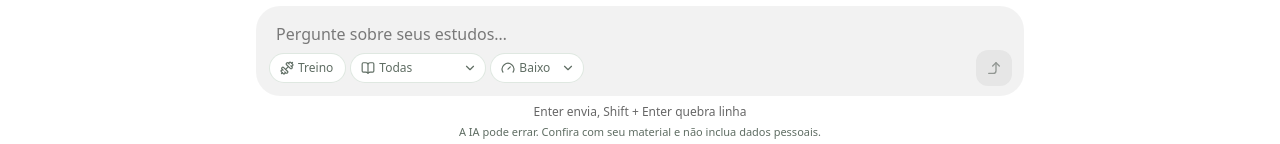
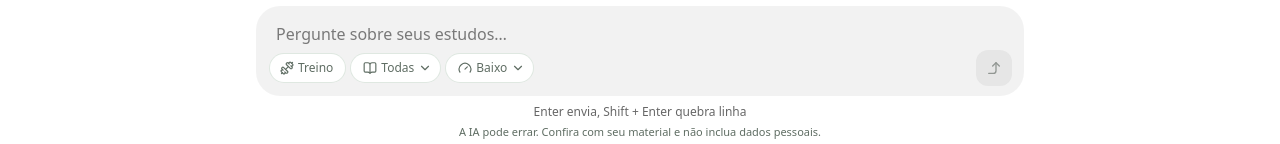
Before and after one commit to miguelvzs/assistente-estudos, a React (Vite) app: page / in a window 1280 px wide. Shown: the part 644-788 px from the top of the page. Built offline with nearby package versions, Linux system fonts and the light colour scheme.

Commit message:
feat(ui): menu de materia e esforco no estilo de chat de IA

```diff
--- a/src/components/FormularioPergunta.jsx
+++ b/src/components/FormularioPergunta.jsx
@@ -1,37 +1,19 @@
-import { BookOpen, ChevronDown, Dumbbell, Gauge } from 'lucide-react';
+import { BookOpen, Dumbbell, Gauge } from 'lucide-react';
 import { AIInputWithLoading } from './ui/ai-input-with-loading';
+import { MenuSelecao } from './ui/menu-selecao';
 import { materias } from '../conteudo/semestre';
 
 // Níveis de esforço de raciocínio do modelo. O servidor só aceita estes valores.
 const esforcos = [
-  { id: 'low', nome: 'Baixo' },
-  { id: 'medium', nome: 'Médio' },
-  { id: 'high', nome: 'Alto' },
+  { id: 'low', nome: 'Baixo', descricao: 'Mais rápido, para dúvidas diretas' },
+  { id: 'medium', nome: 'Médio', descricao: 'Pensa mais antes de responder' },
+  { id: 'high', nome: 'Alto', descricao: 'Mais profundo, para exercícios difíceis' },
 ];
 
-const estiloChip = 'rounded-full py-1.5 text-xs font-medium ring-1 transition-colors focus-visible:outline-2 focus-visible:outline-primary disabled:opacity-60';
-
-// Chip com <select> nativo: acessível e funciona bem no celular.
-// No celular o ícone some para caber; no computador fica à esquerda e a seta à direita, com espaço reservado (pl-7, pr-7) para não cobrir o texto.
-function Chip({ id, rotulo, titulo, icone: Icone, valor, aoMudar, desabilitado, children }) {
-  return (
-    <div className="relative inline-flex shrink-0">
-      <label htmlFor={id} className="sr-only">{rotulo}</label>
-      <Icone className="pointer-events-none absolute top-1/2 left-2.5 hidden sm:block size-3.5 -translate-y-1/2 text-muted-foreground" aria-hidden="true" />
-      <select
-        id={id}
-        value={valor}
-        onChange={(evento) => aoMudar(evento.target.value)}
-        disabled={desabilitado}
-        title={titulo}
-        className={estiloChip + ' appearance-none bg-white pr-7 pl-3 sm:pl-7 text-muted-foreground ring-border hover:text-foreground'}
-      >
-        {children}
-      </select>
-      <ChevronDown className="pointer-events-none absolute top-1/2 right-2 size-3.5 -translate-y-1/2 text-muted-foreground" aria-hidden="true" />
-    </div>
-  );
-}
+const opcoesMateria = [
+  { id: '', nome: 'Todas as matérias', descricao: 'Contexto geral do semestre', sigla: 'Todas' },
+  ...materias.map((m) => ({ id: m.id, nome: m.sigla, descricao: m.nome, sigla: m.sigla })),
+];
 
 // Formulário do projeto: o evento onSubmit chama enviarPergunta, no App.
 // Os chips dentro da caixa ligam o treino e escolhem a matéria e o esforço de raciocínio da IA.
@@ -46,22 +28,32 @@ export default function FormularioPergunta({ pergunta, aoMudar, aoEnviar, carreg
         aria-pressed={treino}
         disabled={carregando}
         title="Modo treino: a IA propõe exercícios e corrige suas respostas"
-        className={estiloChip + ' inline-flex shrink-0 items-center gap-1 px-2.5 sm:pr-3 ' + (treino ? 'bg-primary text-white ring-primary' : 'bg-white text-muted-foreground ring-border hover:text-foreground')}
+        className={'inline-flex shrink-0 items-center gap-1 rounded-full px-2.5 py-1.5 text-xs font-medium ring-1 transition-colors focus-visible:outline-2 focus-visible:outline-primary disabled:opacity-60 sm:pr-3 ' + (treino ? 'bg-primary text-white ring-primary' : 'bg-white text-muted-foreground ring-border hover:text-foreground')}
       >
         <Dumbbell className="size-3.5" aria-hidden="true" />
         <span className="sr-only sm:not-sr-only">Treino</span>
       </button>
-      <Chip id="materia" rotulo="Matéria" titulo="Matéria usada como contexto" icone={BookOpen} valor={materia} aoMudar={aoMudarMateria} desabilitado={carregando}>
-        <option value="">Todas</option>
-        {materias.map((item) => (
-          <option key={item.id} value={item.id}>{item.sigla}</option>
-        ))}
-      </Chip>
-      <Chip id="esforco" rotulo="Esforço de raciocínio" titulo="Esforço de raciocínio: mais esforço, resposta mais pensada e mais lenta" icone={Gauge} valor={esforco} aoMudar={aoMudarEsforco} desabilitado={carregando}>
-        {esforcos.map((item) => (
-          <option key={item.id} value={item.id}>{item.nome}</option>
-        ))}
-      </Chip>
+      <MenuSelecao
+        id="materia"
+        rotulo="Matéria"
+        titulo="Matéria usada como contexto"
+        icone={BookOpen}
+        valor={materia}
+        opcoes={opcoesMateria}
+        curto={(opcao) => opcao.sigla}
+        aoMudar={aoMudarMateria}
+        desabilitado={carregando}
+      />
+      <MenuSelecao
+        id="esforco"
+        rotulo="Esforço de raciocínio"
+        titulo="Quanto a IA pensa antes de responder"
+        icone={Gauge}
+        valor={esforco}
+        opcoes={esforcos}
+        aoMudar={aoMudarEsforco}
+        desabilitado={carregando}
+      />
     </div>
   );
 
--- /dev/null
+++ b/src/components/ui/menu-selecao.jsx
@@ -0,0 +1,128 @@
+// Menu de seleção no estilo do seletor de modelo/esforço de chats de IA:
+// botão-chip que abre um cartão flutuante com título, descrição e ✓ na opção escolhida.
+// Acessível: role listbox/option, setas, Enter, Esc e clique fora fecham.
+import { useEffect, useRef, useState } from 'react';
+import { AnimatePresence, motion } from 'motion/react';
+import { Check, ChevronDown } from 'lucide-react';
+import { cn } from '../../lib/utils';
+
+export function MenuSelecao({ id, rotulo, titulo, icone: Icone, valor, opcoes, aoMudar, desabilitado, curto }) {
+  const [aberto, setAberto] = useState(false);
+  const [posicao, setPosicao] = useState(null);
+  const botao = useRef(null);
+  const lista = useRef(null);
+  const atual = opcoes.find((opcao) => opcao.id === valor) || opcoes[0];
+
+  // Abre acima do botão; posição fixa para não ser cortado pela linha de chips que rola.
+  function abrir() {
+    const r = botao.current.getBoundingClientRect();
+    const tela = Math.min(document.documentElement.clientWidth, window.visualViewport ? window.visualViewport.width : Infinity); // área visível real
+    const largura = Math.min(280, tela - 32);
+    setPosicao({ left: Math.max(8, Math.min(r.left, tela - largura - 24)), bottom: window.innerHeight - r.top + 8, width: largura });
+    setAberto(true);
+  }
+
+  function fechar(focarBotao) {
+    setAberto(false);
+    // Devolve o foco depois do toque da tecla, para o Enter não "clicar" o botão e reabrir o menu.
+    if (focarBotao) setTimeout(() => botao.current?.focus(), 0);
+  }
+
+  function escolher(opcao) {
+    aoMudar(opcao.id);
+    fechar(true);
+  }
+
+  // Ao abrir, foca a opção escolhida; clique fora ou rolagem fecha.
+  useEffect(() => {
+    if (!aberto) return undefined;
+    lista.current?.querySelector('[aria-selected="true"]')?.focus();
+    const fora = (evento) => {
+      if (!lista.current?.contains(evento.target) && !botao.current?.contains(evento.target)) fechar(false);
+    };
+    const redimensionar = () => fechar(false);
+    document.addEventListener('mousedown', fora);
+    window.addEventListener('resize', redimensionar);
+    return () => {
+      document.removeEventListener('mousedown', fora);
+      window.removeEventListener('resize', redimensionar);
+    };
+  }, [aberto]);
+
+  function teclado(evento) {
+    const itens = [...lista.current.querySelectorAll('[role="option"]')];
+    const i = itens.indexOf(document.activeElement);
+    if (evento.key === 'ArrowDown') { evento.preventDefault(); itens[(i + 1) % itens.length].focus(); }
+    if (evento.key === 'ArrowUp') { evento.preventDefault(); itens[(i - 1 + itens.length) % itens.length].focus(); }
+    if (evento.key === 'Escape') { evento.preventDefault(); fechar(true); }
+    if (evento.key === 'Tab') fechar(false);
+  }
+
+  return (
+    <>
+      <button
+        ref={botao}
+        id={id}
+        type="button"
+        disabled={desabilitado}
+        title={titulo}
+        aria-label={rotulo + ': ' + atual.nome}
+        aria-haspopup="listbox"
+        aria-expanded={aberto}
+        onClick={() => (aberto ? fechar(false) : abrir())}
+        className={cn(
+          'inline-flex shrink-0 items-center gap-1 rounded-full py-1.5 pr-2 pl-3 text-xs font-medium ring-1 transition-colors',
+          'focus-visible:outline-2 focus-visible:outline-primary disabled:opacity-60',
+          aberto ? 'bg-secondary text-foreground ring-primary/40' : 'bg-white text-muted-foreground ring-border hover:text-foreground'
+        )}
+      >
+        {Icone && <Icone className="hidden size-3.5 sm:block" aria-hidden="true" />}
+        <span>{curto ? curto(atual) : atual.nome}</span>
+        <ChevronDown className={cn('size-3.5 transition-transform', aberto && 'rotate-180')} aria-hidden="true" />
+      </button>
+
+      <AnimatePresence>
+        {aberto && posicao && (
+          <motion.ul
+            ref={lista}
+            role="listbox"
+            aria-label={rotulo}
+            onKeyDown={teclado}
+            initial={{ opacity: 0, y: 6, scale: 0.98 }}
+            animate={{ opacity: 1, y: 0, scale: 1 }}
+            exit={{ opacity: 0, y: 6, scale: 0.98 }}
+            transition={{ duration: 0.14, ease: 'easeOut' }}
+            style={{ position: 'fixed', left: posicao.left, bottom: posicao.bottom, width: posicao.width, transformOrigin: 'bottom left' }}
+            className="z-40 max-h-[60dvh] overflow-y-auto rounded-2xl border border-border bg-white p-1.5 shadow-[0_12px_40px_rgb(0_0_0/0.12)]"
+          >
+            <li className="px-3 pt-1.5 pb-1 text-[11px] font-semibold uppercase tracking-wide text-muted-foreground" role="presentation">
+              {rotulo}
+            </li>
+            {opcoes.map((opcao) => {
+              const escolhida = opcao.id === valor;
+              return (
+                <li
+                  key={opcao.id || 'vazio'}
+                  role="option"
+                  aria-selected={escolhida}
+                  tabIndex={-1}
+                  onClick={() => escolher(opcao)}
+                  onKeyDown={(evento) => {
+                    if (evento.key === 'Enter' || evento.key === ' ') { evento.preventDefault(); escolher(opcao); }
+                  }}
+                  className="flex cursor-pointer items-center gap-3 rounded-xl px-3 py-2 outline-none transition-colors hover:bg-secondary focus:bg-secondary"
+                >
+                  <span className="min-w-0 flex-1">
+                    <span className="block text-sm font-medium text-foreground">{opcao.nome}</span>
+                    {opcao.descricao && <span className="block text-xs leading-4 text-muted-foreground">{opcao.descricao}</span>}
+                  </span>
+                  <Check className={cn('size-4 shrink-0 text-primary', escolhida ? 'opacity-100' : 'opacity-0')} aria-hidden="true" />
+                </li>
+              );
+            })}
+          </motion.ul>
+        )}
+      </AnimatePresence>
+    </>
+  );
+}
```
Also changed, not shown: 1 other file (tests, documents, lock files or other folders).
